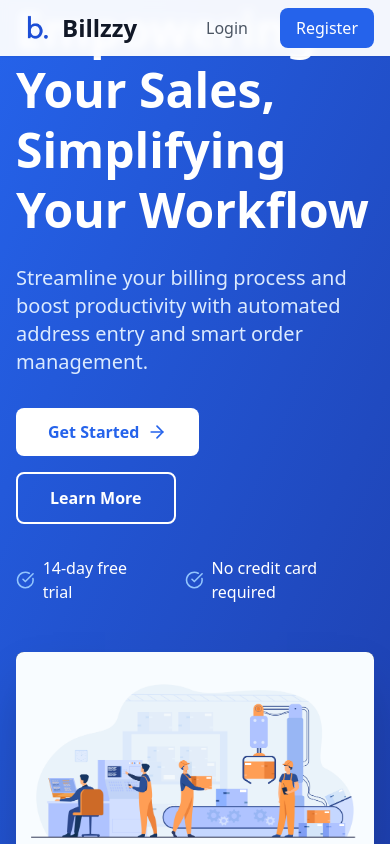
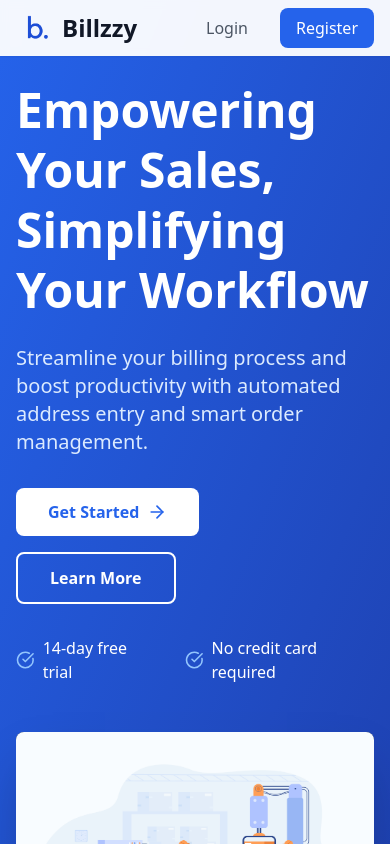
Before and after one commit to Jagan6923/Tech-vaseegrah, a React (Vite) app: page / in a window 390 px wide. Shown: the top 844 px of the page. Built offline with nearby package versions, Linux system fonts and the light colour scheme.

Commit message:
mobile view issue changed

```diff
--- a/src/components/Brands.tsx
+++ b/src/components/Brands.tsx
@@ -70,7 +70,7 @@
 
 export default function Brands() {
   return (
-    <div id="enterprise" className="bg-gradient-to-br from-blue-600 to-blue-800 py-16 flex justify-center">
+    <div id="enterprise" className="bg-gradient-to-br from-blue-600 to-blue-800 py-16 px-4 flex justify-center">
       <div className="relative group max-w-4xl w-full">
         <div className="bg-gray-800 rounded-lg shadow-2xl overflow-hidden relative">
           <div className="absolute inset-0 flex justify-center items-center bg-black bg-opacity-50 group-hover:block opacity-0 group-hover:opacity-100 transition-opacity"></div>
--- a/src/components/Hero.tsx
+++ b/src/components/Hero.tsx
@@ -2,7 +2,7 @@ import { ArrowRight, CheckCircle } from "lucide-react";
 
 export default function Hero() {
   return (
-    <div className="relative bg-gradient-to-br from-blue-600 to-blue-800 text-white min-h-screen flex items-center">
+    <div className="relative bg-gradient-to-br from-blue-600 to-blue-800 text-white min-h-screen flex items-center pt-20 sm:pt-0">
       <div className="max-w-7xl mx-auto px-4 sm:px-6 lg:px-8 w-full">
         <div className="grid lg:grid-cols-2 gap-12 items-center">
           <div>
@@ -34,11 +34,11 @@ export default function Hero() {
           </div>
 
           <div className="relative group">
-            <div className="bg-gray-800 rounded-lg shadow-2xl overflow-hidden relative">
+            <div className="bg-gray-800 rounded-lg shadow-2xl overflow-hidden relative mb-4">
               <div className="absolute inset-0 flex justify-center items-center bg-black bg-opacity-50 group-hover:block opacity-0  transition-opacity"></div>
               <img
                 src="/assets/9859.jpg"
-                className="w-full h-full object-cover"
+                className="w-full h-full object-cover "
                 alt="Hero"
               />
             </div>
```
